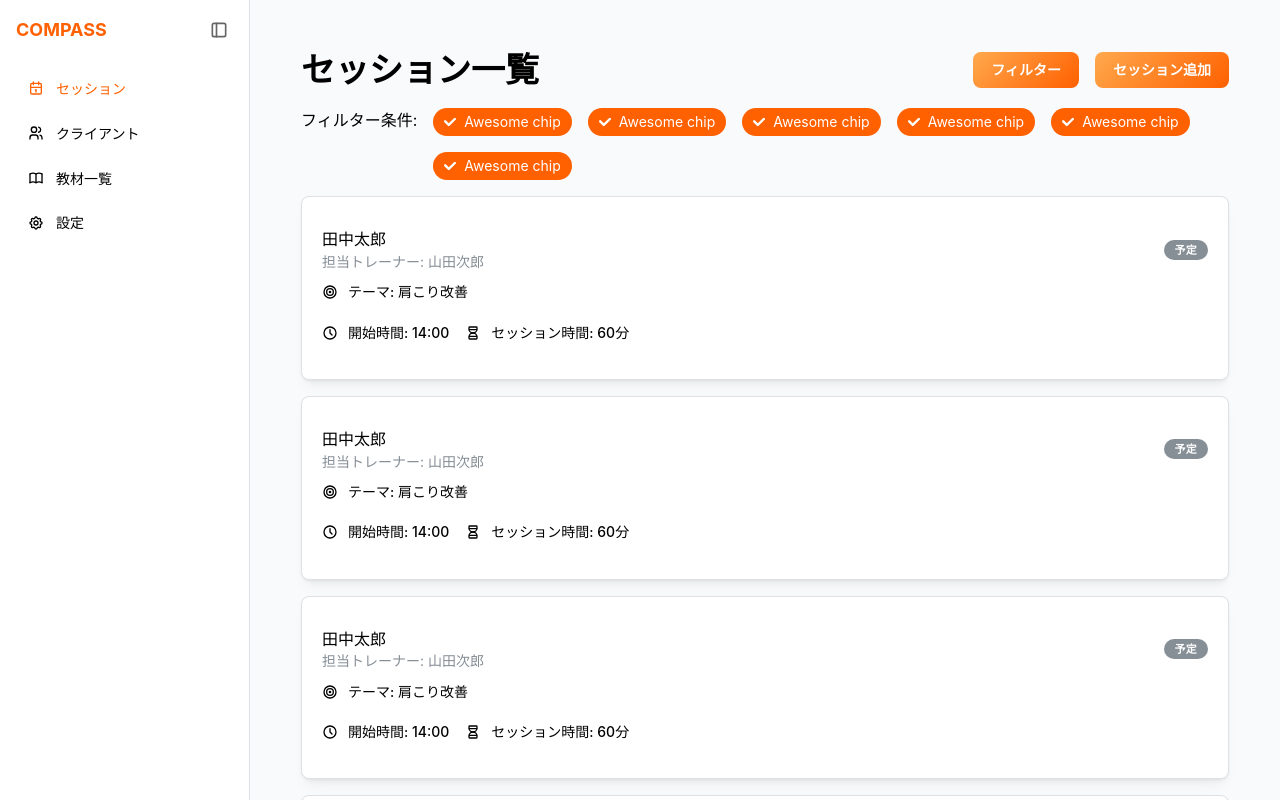
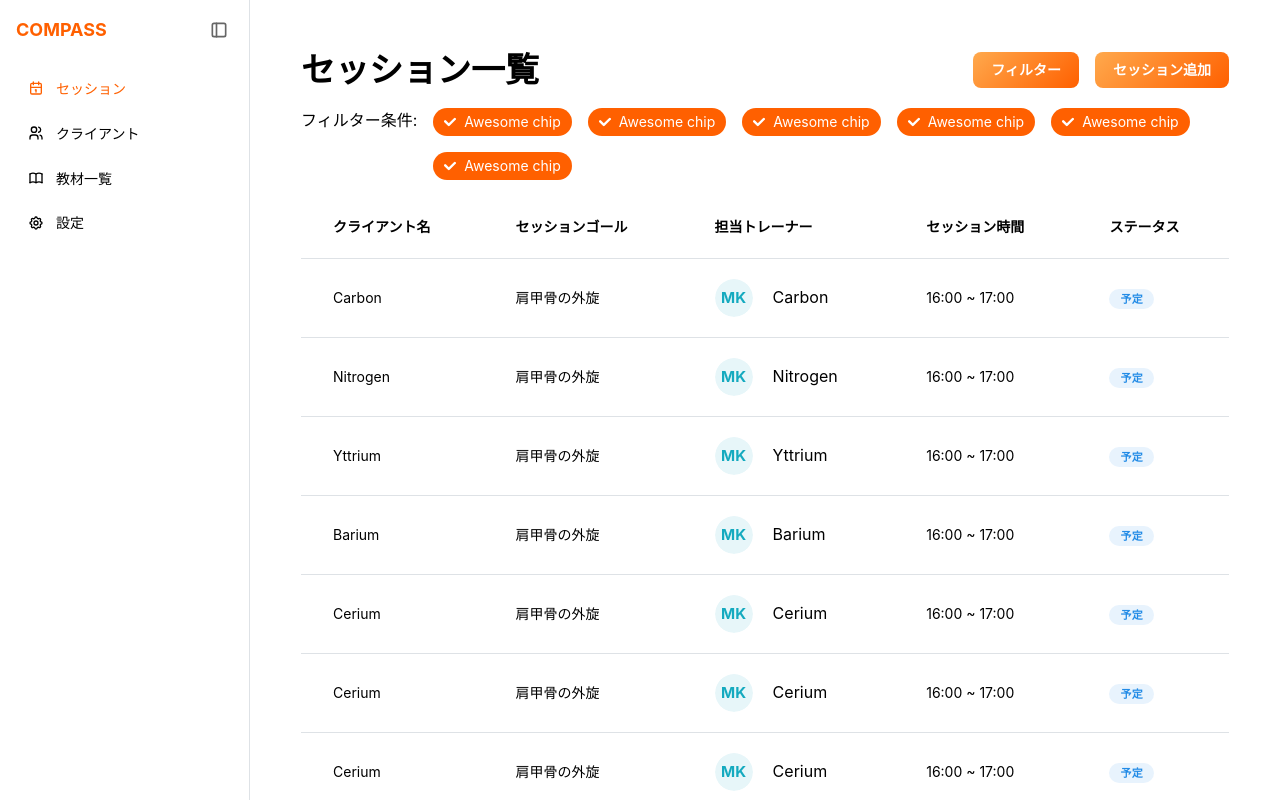
Before and after one commit to career-direction/compass-crm, a Next.js app: page /sessions in a window 1280 px wide. Shown: the top 800 px of the page. Built offline with nearby package versions, Linux system fonts and the light colour scheme.

Commit message:
use table

```diff
--- a/src/app/(dashboard)/layout.tsx
+++ b/src/app/(dashboard)/layout.tsx
@@ -35,7 +35,6 @@ export default function DashboardLayout({ children }: Props) {
 
 			<AppShell.Main
 				style={{
-					backgroundColor: "#F9FAFC",
 					minHeight: "100vh",
 				}}
 			>
--- a/src/components/ui/CPCard.tsx
+++ b/src/components/ui/CPCard.tsx
@@ -15,7 +15,6 @@ export const CPCard = forwardRef<HTMLDivElement, Props>(
 				shadow="sm"
 				padding="lg"
 				radius="md"
-				withBorder
 				{...props}
 				onClick={onClick}
 			>
--- a/src/features/session/components/SessionListItem.ui.tsx
+++ /dev/null
@@ -1,49 +0,0 @@
-import { Badge, Flex, Group, Stack, Text } from "@mantine/core";
-import { IconClock, IconHourglass, IconTarget } from "@tabler/icons-react";
-import { useRouter } from "next/navigation";
-import { CPCard } from "@/components/ui/CPCard";
-
-export const SessionListItem = () => {
-	const router = useRouter();
-
-	const handleClick = () => {
-		router.push("/sessions/1"); // TODO: 実際のセッションIDを使用
-	};
-
-	return (
-		<CPCard onClick={handleClick}>
-			<Group justify="space-between" mt="xs" mb="xs">
-				<div>
-					<Text fw={500}>田中太郎</Text>
-					<Text size="sm" c="dimmed">
-						担当トレーナー: 山田次郎
-					</Text>
-				</div>
-				<Badge color="gray">予定</Badge>
-			</Group>
-
-			<Stack gap="xs" mb="md">
-				<Flex align="center" gap="xs" mb="xs">
-					<IconTarget size={16} />
-					<Text size="sm" fw={500}>
-						テーマ: 肩こり改善
-					</Text>
-				</Flex>
-				<Flex gap="md">
-					<Flex align="center" gap="xs">
-						<IconClock size={16} />
-						<Text size="sm" fw={500}>
-							開始時間: 14:00
-						</Text>
-					</Flex>
-					<Flex align="center" gap="xs">
-						<IconHourglass size={16} />
-						<Text size="sm" fw={500}>
-							セッション時間: 60分
-						</Text>
-					</Flex>
-				</Flex>
-			</Stack>
-		</CPCard>
-	);
-};
--- a/src/features/session/views/SessionList.ui.tsx
+++ b/src/features/session/views/SessionList.ui.tsx
@@ -1,20 +1,38 @@
 "use client";
 
 import {
+	Avatar,
+	Badge,
 	Box,
 	Chip,
+	Flex,
 	Group,
 	Modal,
 	SimpleGrid,
 	Space,
-	Stack,
+	Table,
 	Text,
 	Title,
 } from "@mantine/core";
 import { useDisclosure } from "@mantine/hooks";
 import { CPButton } from "@/components/ui/CPButton";
 import { NewSessionModal } from "../components/NewSessionModal.ui";
-import { SessionListItem } from "../components/SessionListItem.ui";
+import { useRouter } from "next/navigation";
+
+const elements = [
+	{ position: 6, mass: 12.011, symbol: "C", name: "Carbon" },
+	{ position: 7, mass: 14.007, symbol: "N", name: "Nitrogen" },
+	{ position: 39, mass: 88.906, symbol: "Y", name: "Yttrium" },
+	{ position: 56, mass: 137.33, symbol: "Ba", name: "Barium" },
+	{ position: 58, mass: 140.12, symbol: "Ce", name: "Cerium" },
+	{ position: 58, mass: 140.12, symbol: "Ce", name: "Cerium" },
+	{ position: 58, mass: 140.12, symbol: "Ce", name: "Cerium" },
+	{ position: 58, mass: 140.12, symbol: "Ce", name: "Cerium" },
+	{ position: 58, mass: 140.12, symbol: "Ce", name: "Cerium" },
+	{ position: 58, mass: 140.12, symbol: "Ce", name: "Cerium" },
+	{ position: 58, mass: 140.12, symbol: "Ce", name: "Cerium" },
+	{ position: 58, mass: 140.12, symbol: "Ce", name: "Cerium" },
+];
 
 export const SessionList = () => {
 	const [opened, { open, close }] = useDisclosure(false);
@@ -22,6 +40,40 @@ export const SessionList = () => {
 	const handleFilterClick = () => {
 		console.log("フィルターボタンがクリックされました");
 	};
+
+	const MAX_TABLE_HEIGHT = 800;
+	const MIN_TABLE_WIDTH = 600;
+
+	const router = useRouter();
+
+	const handleClick = () => {
+		router.push("/sessions/1"); // TODO: 実際のセッションIDを使用
+	};
+
+	const rows = elements.map((element) => (
+		<Table.Tr
+			key={element.name}
+			onClick={handleClick}
+			style={{ cursor: "pointer" }}
+		>
+			<Table.Td>{element.name}</Table.Td>
+			<Table.Td>肩甲骨の外旋</Table.Td>
+			<Table.Td>
+				<Flex align="center" gap="lg" justify="flex-start">
+					<Avatar color="cyan" radius="xl">
+						MK
+					</Avatar>
+					<Text>{element.name}</Text>
+				</Flex>
+			</Table.Td>
+			<Table.Td>16:00 ~ 17:00</Table.Td>
+			<Table.Td>
+				<Badge variant="light" color="blue">
+					予定
+				</Badge>
+			</Table.Td>
+		</Table.Tr>
+	));
 
 	return (
 		<>
@@ -49,15 +101,24 @@ export const SessionList = () => {
 				</SimpleGrid>
 			</Group>
 
-			<Stack gap="md">
-				<SessionListItem />
-				<SessionListItem />
-				<SessionListItem />
-				<SessionListItem />
-				<SessionListItem />
-				<SessionListItem />
-				<SessionListItem />
-			</Stack>
+			<Table.ScrollContainer
+				type="native"
+				maxHeight={MAX_TABLE_HEIGHT}
+				minWidth={MIN_TABLE_WIDTH}
+			>
+				<Table horizontalSpacing="xl" verticalSpacing="lg">
+					<Table.Thead>
+						<Table.Tr>
+							<Table.Th>クライアント名</Table.Th>
+							<Table.Th>セッションゴール</Table.Th>
+							<Table.Th>担当トレーナー</Table.Th>
+							<Table.Th>セッション時間</Table.Th>
+							<Table.Th>ステータス</Table.Th>
+						</Table.Tr>
+					</Table.Thead>
+					<Table.Tbody>{rows}</Table.Tbody>
+				</Table>
+			</Table.ScrollContainer>
 
 			{/* セッション追加モーダル */}
 			<Modal
```
Also changed, not shown: 1 other file (tests, documents, lock files or other folders).
